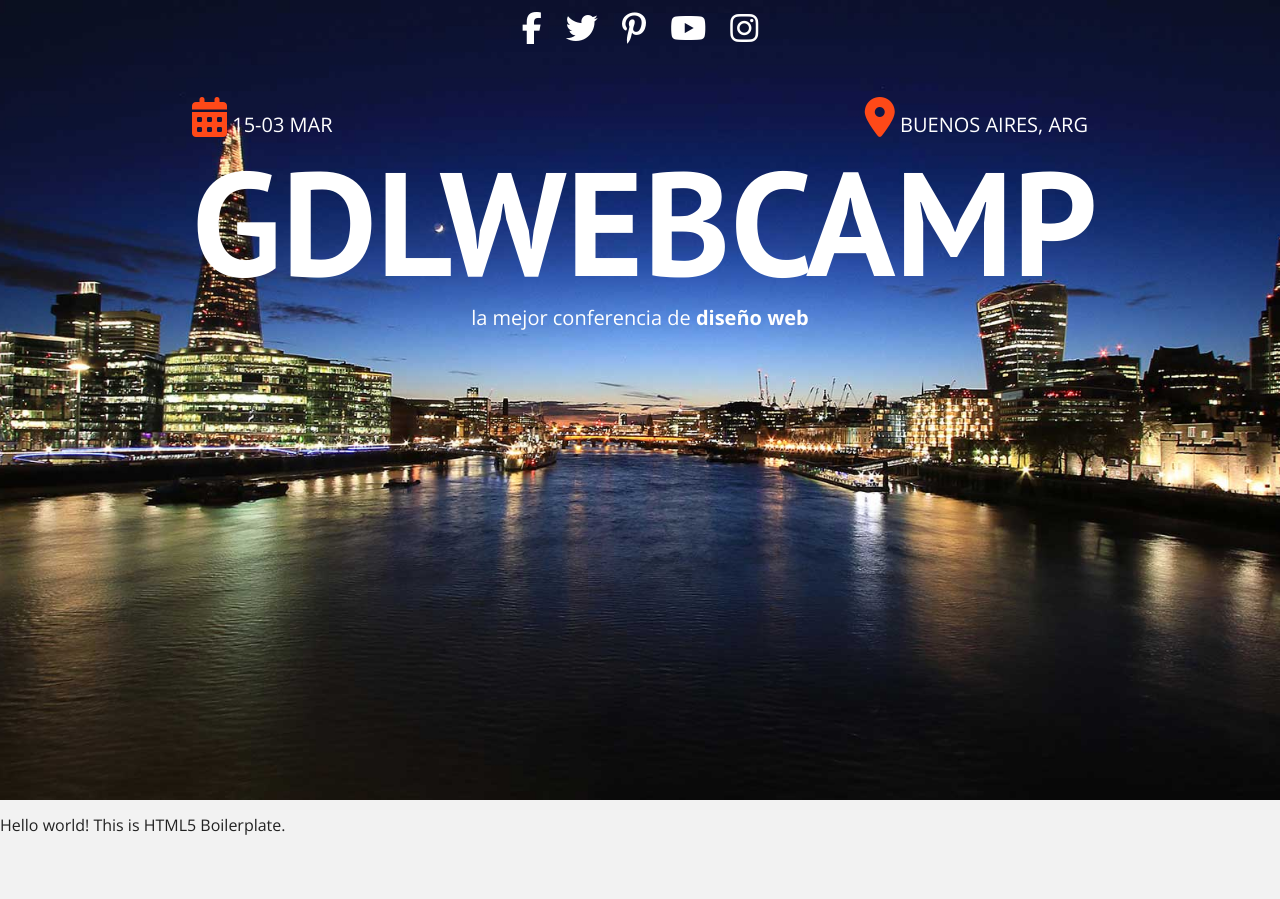
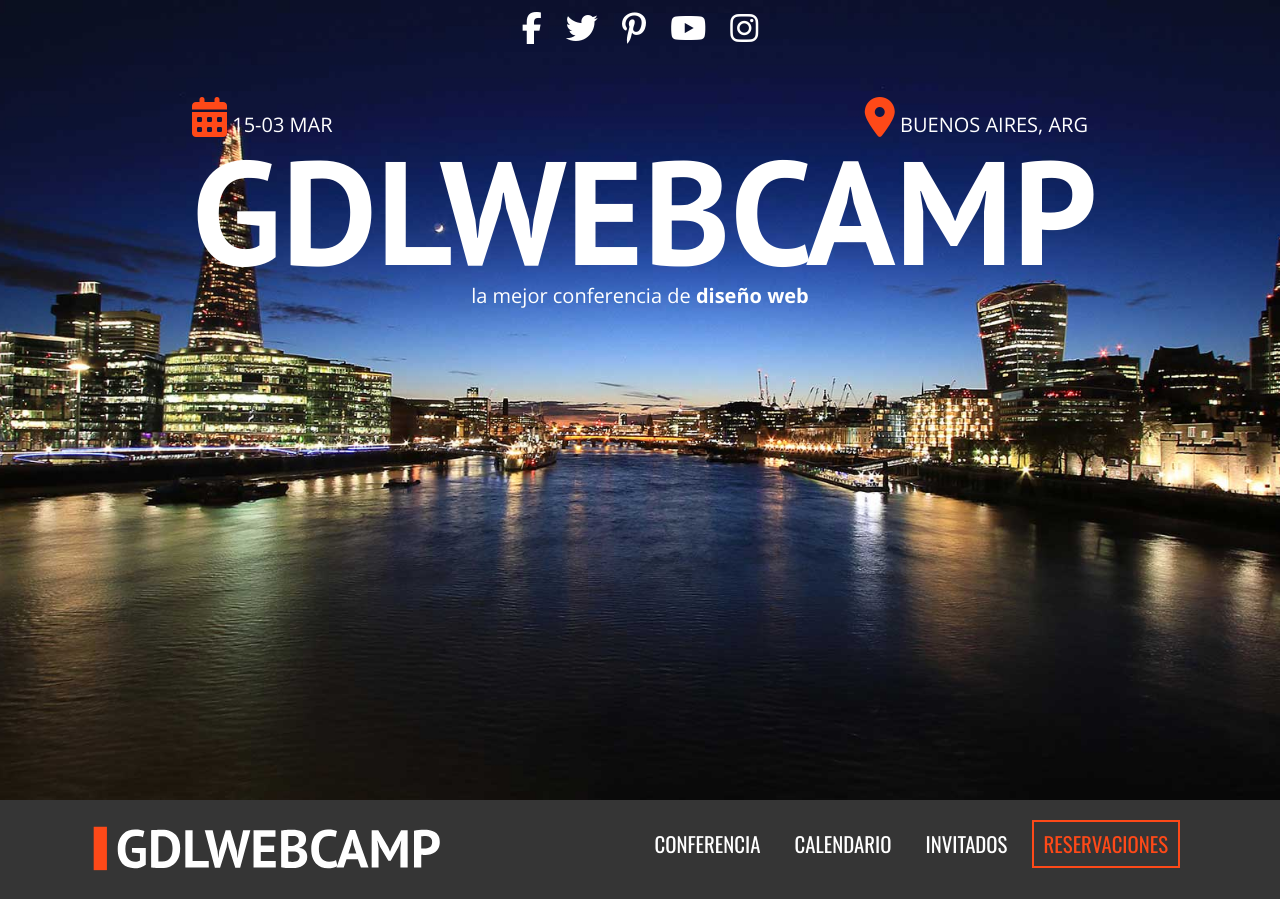
Before and after one commit to seba7788dev/sitioParaConferencias, a website built with Parcel: page index.html in a window 1280 px wide. Before the commit the page ends 850 px from the top, so only its background shows below. Built offline with nearby package versions, Linux system fonts and the light colour scheme.

Commit message:
Dando estilo a la barra de nav

```diff
--- a/css/main.css
+++ b/css/main.css
@@ -108,6 +108,30 @@
      background-color: #f2f2f2;
      font-family: 'Open Sans', sans-serif;
    }
+   /* Globales */
+   .contenedor{
+     width: 85%;
+     margin: 0 auto;
+   }
+
+
+   @media (min-width: 480px){
+     .contenedor{
+       width: 95%;
+   }
+
+   @media (min-width: 768px){
+    .contenedor{
+      width: 90%;
+  }
+   }
+   @media (min-width: 992px){
+    .contenedor{
+      width: 90%;
+      max-width: 1100px;
+  }
+   }
+
 
    h2{
     font-family: 'Oswald', sans-serif;
@@ -188,6 +212,7 @@
     h1.nombre-sitio{
       font-size: 11.5vw;
       margin: 0;
+      line-height: 1;
     }
    }
 
@@ -197,6 +222,79 @@
    p.slogan span{
      font-weight: bold;
    }
+
+   /* Barra */
+
+   div.barra{
+     background-color: #353535;
+     padding: 20px 0;
+   }
+
+   div.logo img{
+     width: 100%;
+   }
+
+   div.logo{
+     width: 80%;
+   }
+   @media (min-width: 768px){
+    div.logo{
+      width:33%;
+      float: left;
+    }
+   }
+
+/* Navegacion principal */
+
+nav.navegacion-principal{
+  display: none;
+}
+
+nav.navegacion-principal a{
+  font-family: 'Oswald', sans-serif;
+  color: white;
+  text-decoration: none;
+  font-size: 1.3em;
+  text-transform: uppercase;
+  transition: all .45s ease;
+
+}
+
+nav.navegacion-principal a:hover{
+  background-color: #fe4918;
+}
+
+nav.navegacion-principal a:last-child{
+  border: 2px solid #fe4918;
+  color: #fe4918;
+}
+
+
+nav.navegacion-principal a:last-child:hover{
+  color: white;
+}
+
+@media (min-width: 768px){
+  nav.navegacion-principal{
+   width: 67%;
+   float: right;
+   text-align: right;
+   display: block;
+  }
+
+  nav.navegacion-principal a{
+    margin-right: 10px;
+    padding: 10px 10px;
+    display: inline-block;
+  }
+}
+
+
+
+
+
+
+
 
 /* ==========================================================================
    Helper classes
@@ -371,3 +469,4 @@
     page-break-after: avoid;
   }
 }
+   }
--- a/index.html
+++ b/index.html
@@ -55,6 +55,28 @@
 </header><!-- Cierre de header, clase site-header -->
 
 
+<div class="barra">
+  <div class="contenedor clearfix">
+
+    <div class="logo">
+      <img src="img/logo.svg" alt="Logo">
+    </div>
+
+    <div class="menu-movil">
+
+      <span></span>
+      <span></span>
+      <span></span><!-- Con los spans, simularemos el menu hamburguesa para disp movil -->
+
+    </div>
+    <nav class="navegacion-principal">
+      <a href="#">Conferencia</a>
+      <a href="#">Calendario</a>
+      <a href="#">Invitados</a>
+      <a href="#">Reservaciones</a>
+    </nav>
+  </div><!-- Cierre contenedor -->
+</div><!-- Cierre barra -->
 
 
 
@@ -70,8 +92,8 @@
 
 
 
-  <!-- Add your site or application content here -->
-  <p>Hello world! This is HTML5 Boilerplate.</p>
+
+
   <script src="js/vendor/modernizr-3.11.2.min.js"></script>
   <script src="js/plugins.js"></script>
   <script src="js/main.js"></script>
```
